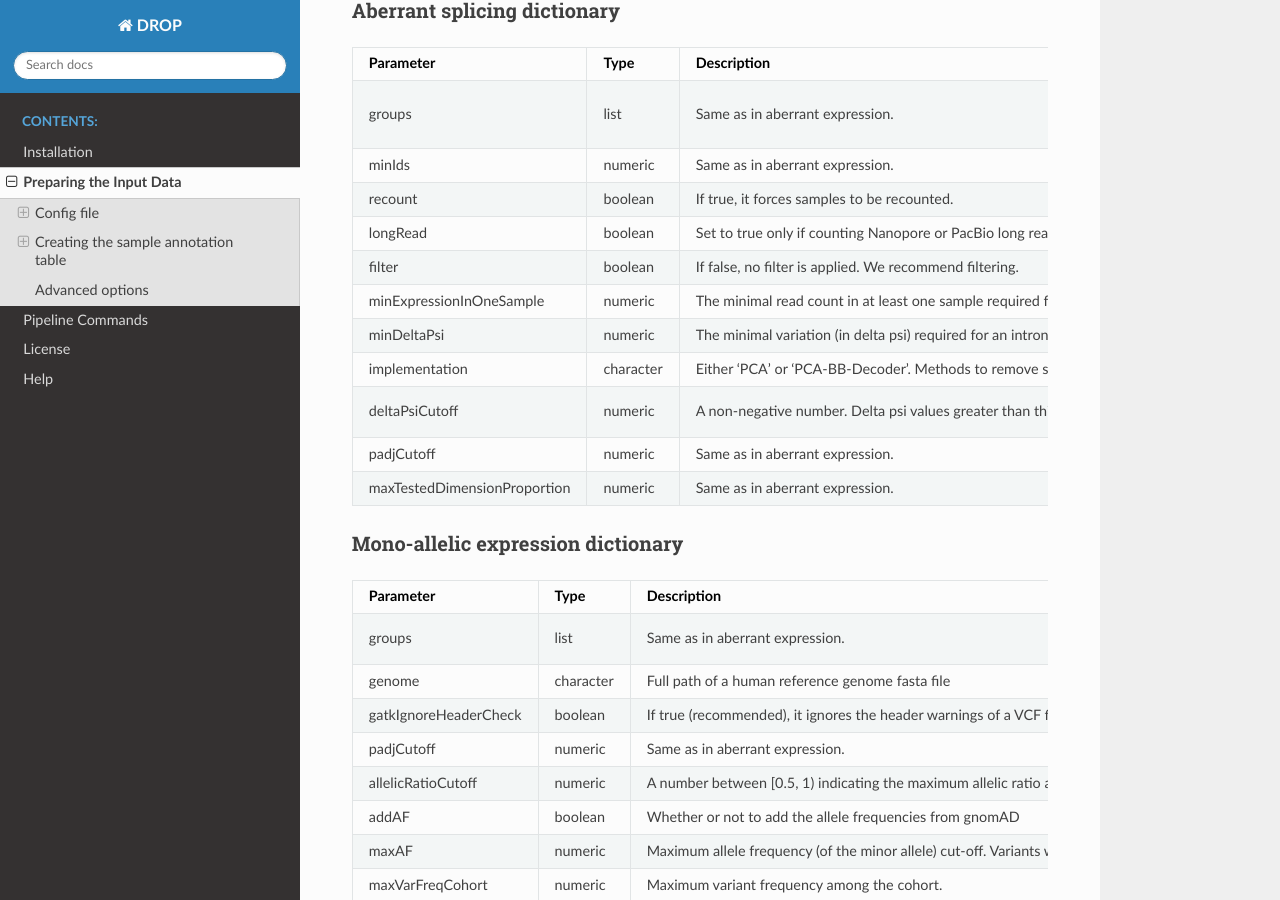
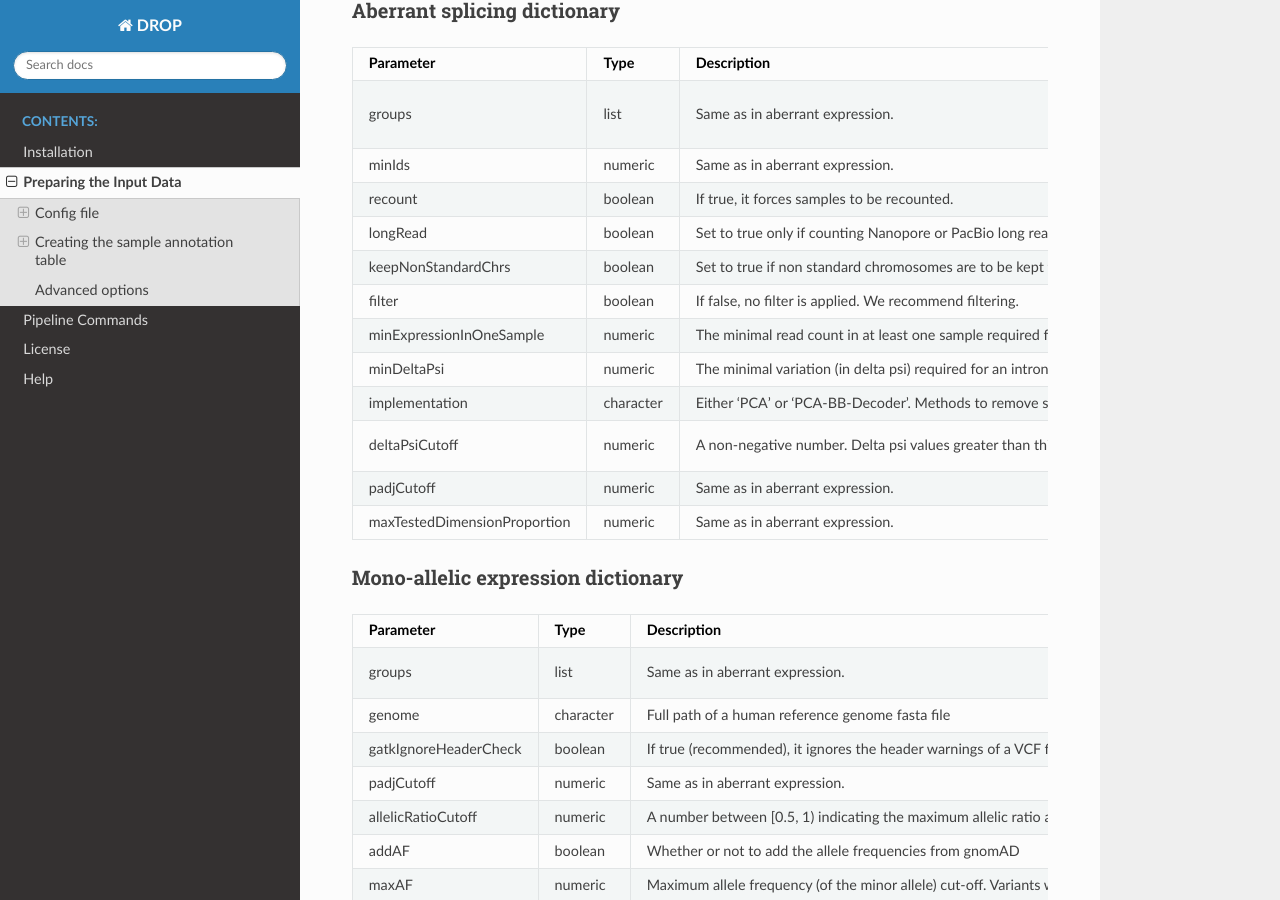
Before and after one commit to gagneurlab/drop, a Sphinx documentation site: the page built from docs/source/prepare.rst, in a window 1280 px wide and 900 px high, scrolled down 1803 px. Built offline with Sphinx 7.4.7 and the Read the Docs theme 2.0.0, drawn with Linux system fonts in a browser that asks for light colours.

Commit message:
keepNonStandardChrs doc added

```diff
--- a/docs/source/prepare.rst
+++ b/docs/source/prepare.rst
@@ -95,6 +95,7 @@ groups                        list       Same as in aberrant expression.
 minIds                        numeric    Same as in aberrant expression.                                                               ``1``
 recount                       boolean    If true, it forces samples to be recounted.                                                   ``false``
 longRead                      boolean    Set to true only if counting Nanopore or PacBio long reads.                                   ``false``
+keepNonStandardChrs           boolean    Set to true if non standard chromosomes are to be kept for further analysis.                  ``true``
 filter                        boolean    If false, no filter is applied. We recommend filtering.                                       ``true``
 minExpressionInOneSample      numeric    The minimal read count in at least one sample required for an intron to pass the filter.      ``20``
 minDeltaPsi                   numeric    The minimal variation (in delta psi) required for an intron to pass the filter.               ``0.05``
```
